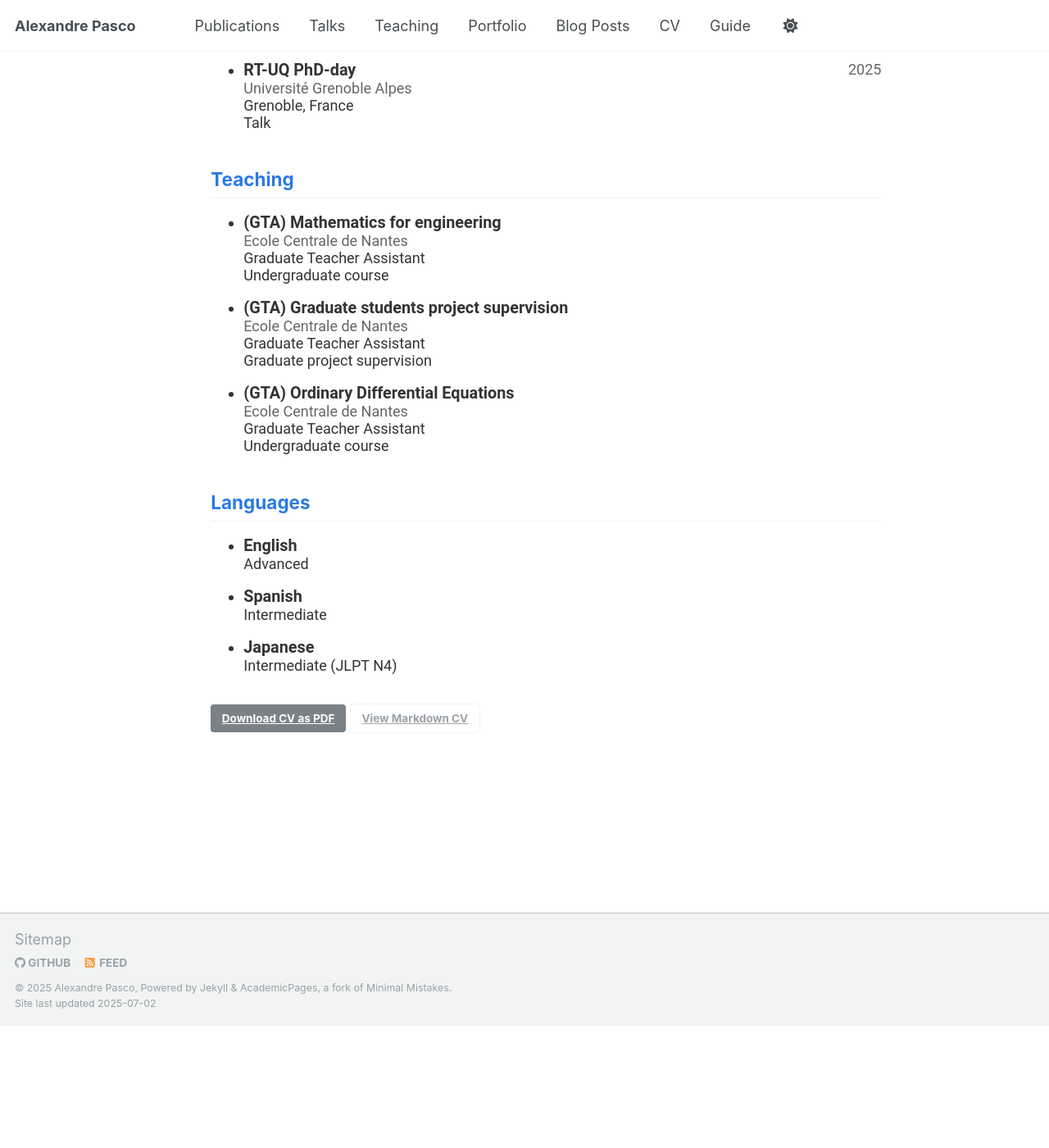
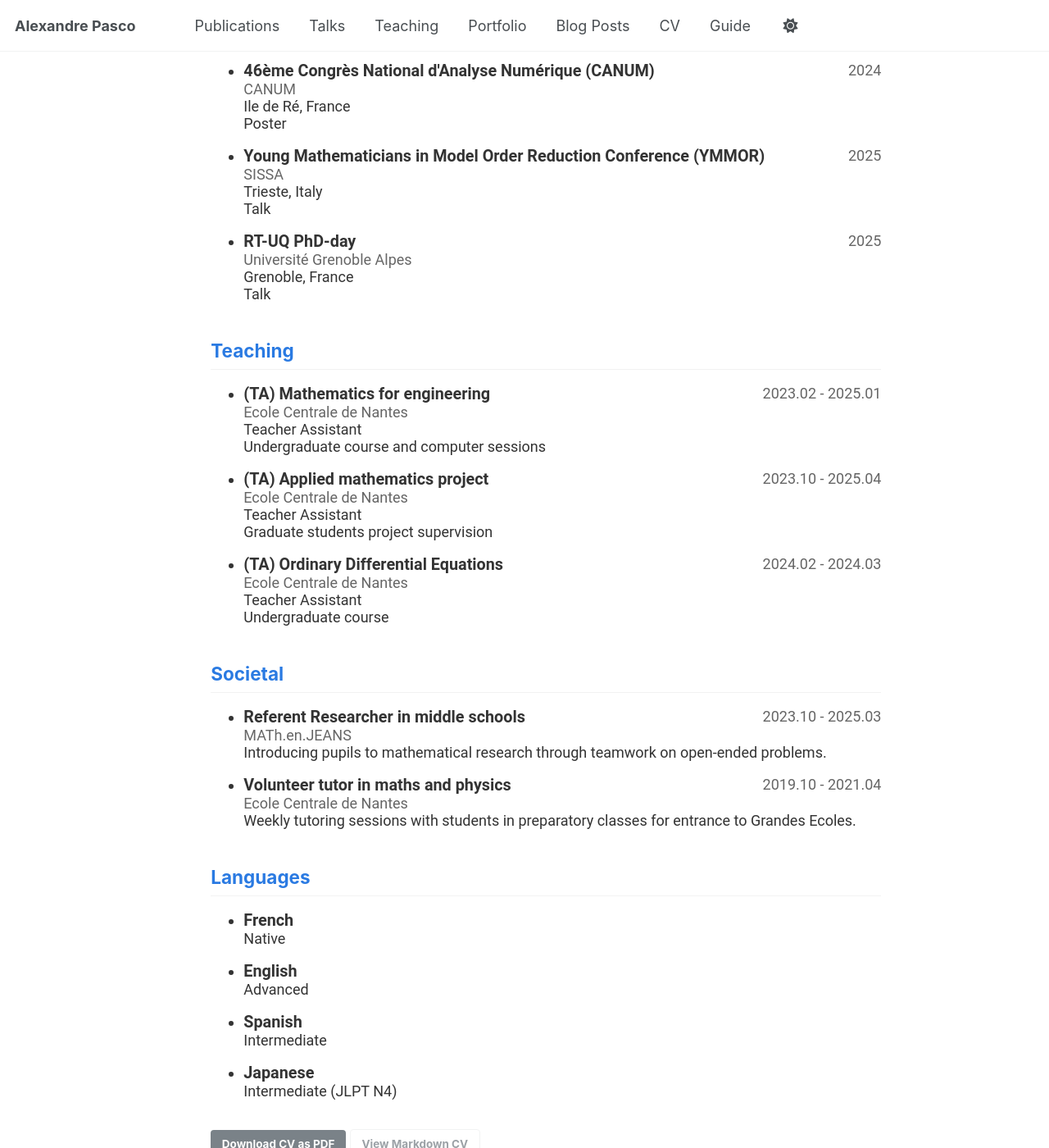
Before and after one commit to alexandre-pasco/alexandre-pasco.github.io, a Jekyll site: the page built from _pages/cv-json.md, in a window 1280 px wide and 1400 px high, scrolled down 2106 px. Shown: the whole window at 82% size. Built offline with Jekyll 4.4.1, drawn with Linux system fonts in a browser that asks for light colours; before the commit the page ends 3357 px from its top, so only the background shows below that; some of the changed text lies outside the part shown.

Commit message:
fix: date and societal activities

```diff
--- a/_data/cv.json
+++ b/_data/cv.json
@@ -2,7 +2,7 @@
   "basics": {
     "name": "Alexandre Pasco",
     "email": "alexandre.pasco@ec-nantes.fr",
-    "phone": "",
+    "phone": "(+33)645113090",
     "website": "https://alexandre-pasco.github.io",
     "summary": "Currently 3rd year Ph.D student in applied mathematics at Ecole Centrale de Nantes.",
     "location": {
@@ -35,23 +35,40 @@
       }
     ]
   },
-  "work": [],
+  "work": [
+    {
+      "company": "Union Mutualiste Retraite",
+      "position": "Actuarial internship",
+      "startDate": "2021.01",
+      "endDate": "2021.08",
+      "summary": null,
+      "highlights": []
+    },
+    {
+      "company": "Laboratoire Mathématiques Jean Leray",
+      "position": "Researcher internship",
+      "startDate": "2022.04",
+      "endDate": "2022.09",
+      "summary": null,
+      "highlights": []
+    }
+  ],
   "education": [
     {
       "institution": "Ecole Centrale de Nantes",
       "area": "Ph.D in Applied Mathematics",
       "studyType": "",
-      "startDate": "2022-12",
-      "endDate": "2025-11",
+      "startDate": "2022.12",
+      "endDate": "2025.11",
       "gpa": null,
       "courses": []
     },
     {
       "institution": "Ecole Centrale de Nantes",
-      "area": "Engineering ",
+      "area": "(Master's) Engineer's degree: applied mathematics and research",
       "studyType": "",
-      "startDate": "2019-09",
-      "endDate": "2022-10",
+      "startDate": "2019.09",
+      "endDate": "2022.11",
       "gpa": null,
       "courses": []
     },
@@ -59,14 +76,18 @@
       "institution": "Lycée Clémenceau (Nantes)",
       "area": "CPGE Mathematics Physics",
       "studyType": "",
-      "startDate": "2017-09",
-      "endDate": "2019-08",
+      "startDate": "2017.09",
+      "endDate": "2019.08",
       "gpa": null,
       "courses": []
     }
   ],
   "skills": [],
   "languages": [
+    {
+      "language": "French",
+      "fluency": "Native"
+    },
     {
       "language": "English",
       "fluency": "Advanced"
@@ -87,7 +108,7 @@
       "name": "Dictionary-based model reduction for state estimation",
       "publisher": "Advances in Computational Mathematics, Volume 50, article number 32, (2024)",
       "releaseDate": "2024-04-24",
-      "website": "https://doi.org/10.48550/arXiv.2303.10771",
+      "website": "https://doi.org/10.1007/s10444-024-10129-4",
       "summary": "Inverse problem, model order reduction, sparse approximation, randomized linear algebra."
     },
     {
@@ -179,34 +200,44 @@
   ],
   "teaching": [
     {
-      "course": "(GTA) Mathematics for engineering",
+      "course": "(TA) Mathematics for engineering",
       "institution": "Ecole Centrale de Nantes",
-      "date": "2022-12-01",
-      "role": "Graduate Teacher Assistant",
-      "description": "Undergraduate course"
+      "startDate": "2023.02",
+      "endDate": "2025.01",
+      "role": "Teacher Assistant",
+      "description": "Undergraduate course and computer sessions"
     },
     {
-      "course": "(GTA) Graduate students project supervision",
+      "course": "(TA) Applied mathematics project",
       "institution": "Ecole Centrale de Nantes",
-      "date": "2023-10-01",
-      "role": "Graduate Teacher Assistant",
-      "description": "Graduate project supervision"
+      "startDate": "2023.10",
+      "endDate": "2025.04",
+      "role": "Teacher Assistant",
+      "description": "Graduate students project supervision"
     },
     {
-      "course": "(GTA) Ordinary Differential Equations",
+      "course": "(TA) Ordinary Differential Equations",
       "institution": "Ecole Centrale de Nantes",
-      "date": "2024-02-01",
-      "role": "Graduate Teacher Assistant",
+      "startDate": "2024.02",
+      "endDate": "2024.03",
+      "role": "Teacher Assistant",
       "description": "Undergraduate course"
     }
   ],
-  "extra": [
+  "societal": [
     {
-      "name": "Referent Researcher at MATh.en.JEANS",
-      "category": "portfolio",
-      "date": "2023-10-01",
-      "url": "",
-      "description": "Introducing middle‑school students to mathematical research through teamwork on open‑ended problems. "
+      "name": "Referent Researcher in middle schools",
+      "institution": "MATh.en.JEANS",
+      "startDate": "2023.10",
+      "endDate": "2025.03",
+      "description": "Introducing pupils to mathematical research through teamwork on open-ended problems."
+    },
+    {
+      "name": "Volunteer tutor in maths and physics",
+      "institution": "Ecole Centrale de Nantes",
+      "startDate": "2019.10",
+      "endDate": "2021.04",
+      "description": "Weekly tutoring sessions with students in preparatory classes for entrance to Grandes Ecoles."
     }
   ]
 }
```
